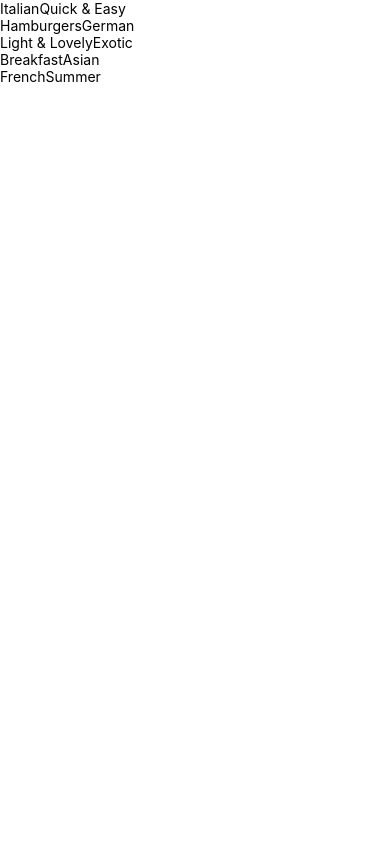
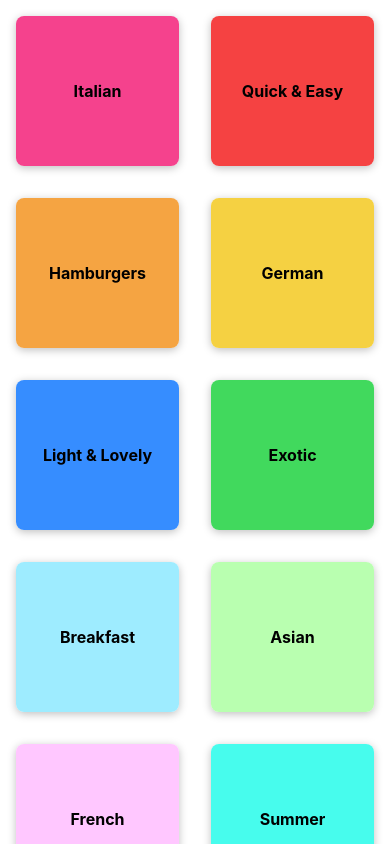
Before and after one commit to JuanDiegoAcostaT/MEALS-APP, a React Native app: screen / in a window 390 px wide. Built offline with nearby package versions, Linux system fonts and the light colour scheme.

Commit message:
CategoryGridTile styles

```diff
--- a/components/CategoryGridTile.tsx
+++ b/components/CategoryGridTile.tsx
@@ -1,4 +1,10 @@
-import { Pressable, Text, View } from "react-native"
+import {
+    Platform,
+    Pressable,
+    StyleSheet,
+    Text,
+    View
+} from "react-native"
 
 type ICategoryGridTile = {
     title: string,
@@ -8,13 +14,56 @@ type ICategoryGridTile = {
 function CategoryGridTile(
     { title, color }
         : ICategoryGridTile) {
-    return <View>
-        <Pressable>
-            <View>
-                <Text>{title}</Text>
+    return <View style={styles.gridItem} >
+        <Pressable
+            android_ripple={{ color: '#ccc' }}
+            style={({ pressed }) =>
+                [styles.button, pressed ?
+                    styles.buttonPressed : null]} >
+            <View style={
+                [styles.innerContainer,
+                { backgroundColor: color }]} >
+                <Text
+                    style={styles.title} >
+                    {title}</Text>
             </View>
         </Pressable>
     </View>
 }
 
+const styles = StyleSheet.create({
+    gridItem: {
+        flex: 1,
+        margin: 16,
+        height: 150,
+        borderRadius: 8,
+        elevation: 4, // android,
+        //ios
+        backgroundColor: 'white',
+        shadowColor: 'black',
+        shadowOpacity: 0.25,
+        shadowOffset: { width: 0, height: 2 },
+        shadowRadius: 8,
+        overflow: Platform.OS == 'android' ?
+            'hidden' : 'visible'
+    },
+    button: {
+        flex: 1
+    },
+    buttonPressed: {
+        opacity: 0.5
+    },
+    innerContainer: {
+        flex: 1,
+        padding: 16,
+        justifyContent: 'center',
+        alignItems: 'center',
+        borderRadius: 8,
+    },
+    title: {
+        fontWeight: 'bold',
+        fontSize: 16
+    }
+
+});
 export default CategoryGridTile;
```
